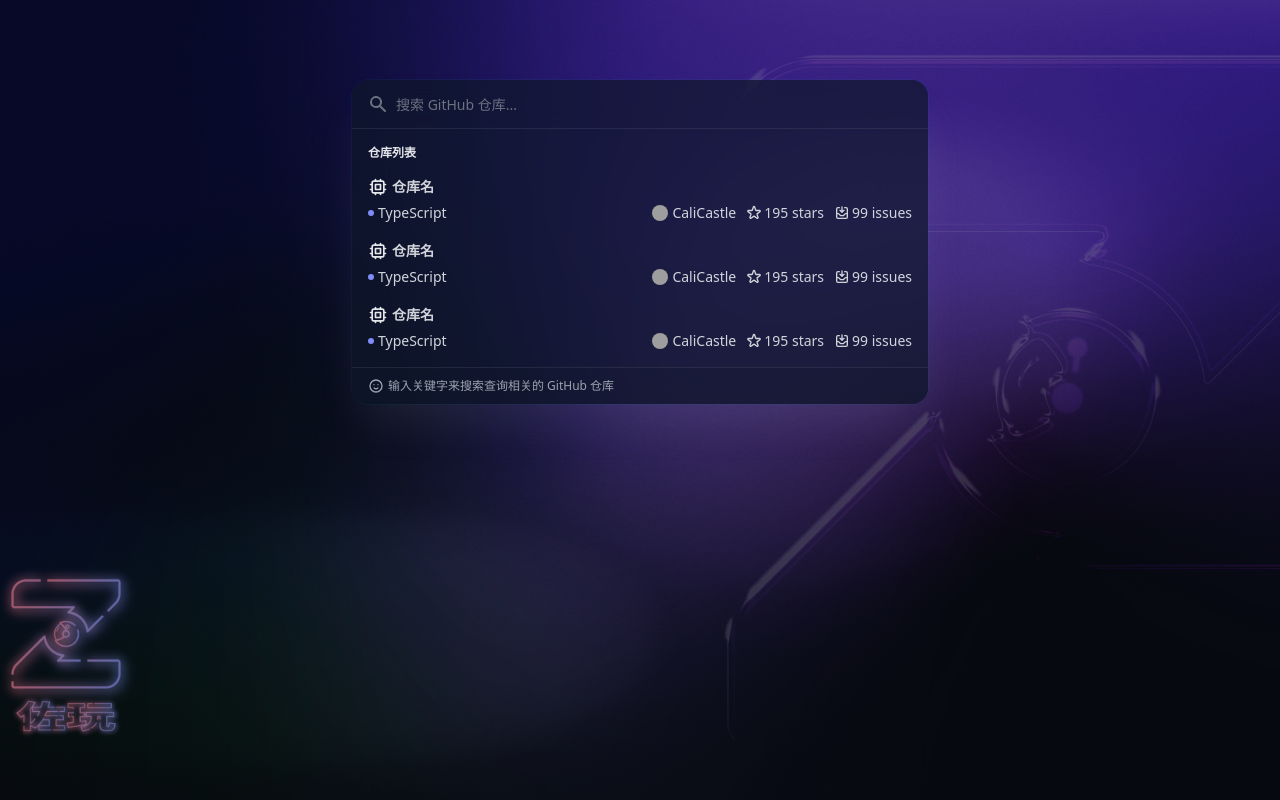
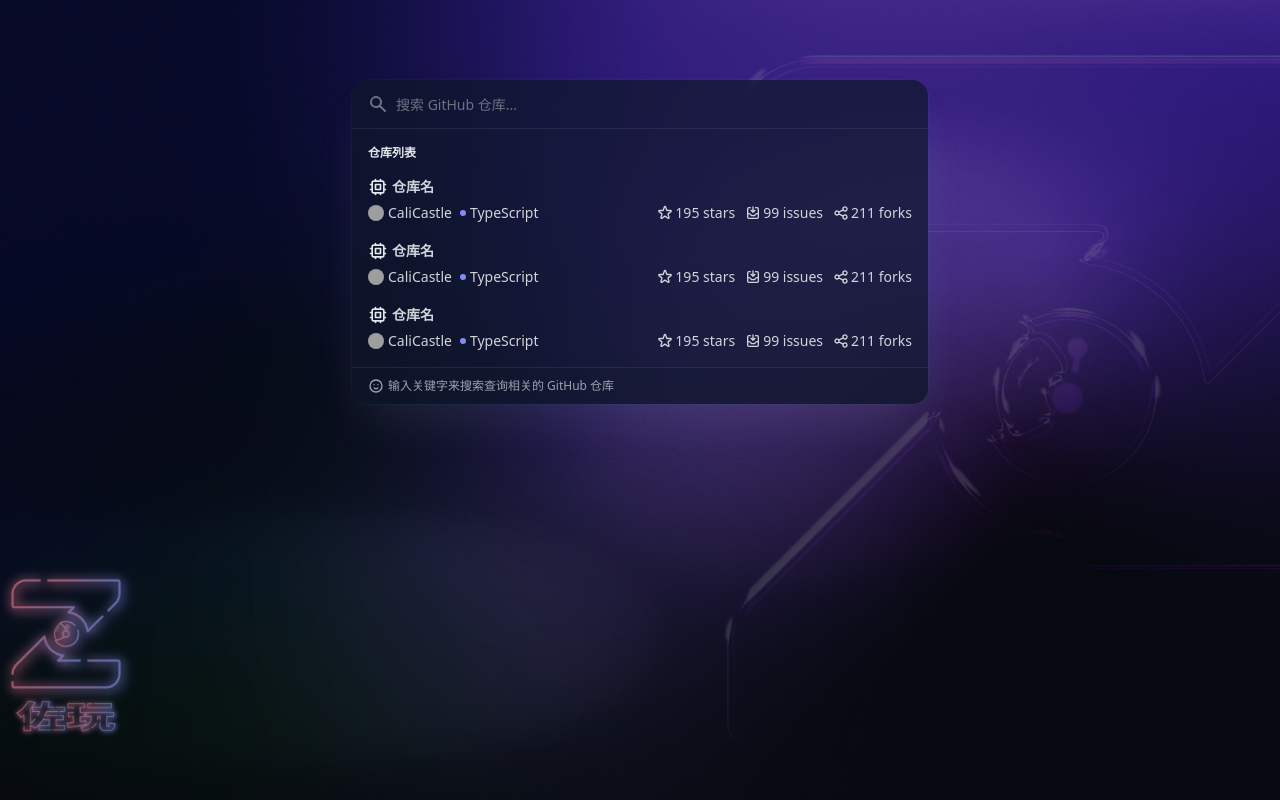
Before and after one commit to imaginix-inc/react-interview, a Next.js app: page / in a window 1280 px wide. Built offline with nearby package versions, Linux system fonts and the light colour scheme; grey boxes are pictures that could not be loaded.

Commit message:
Update RepositoryOption design

```diff
--- a/components/RepositoryOption.tsx
+++ b/components/RepositoryOption.tsx
@@ -1,6 +1,11 @@
 import { FC } from 'react'
 import { Combobox } from '@headlessui/react'
-import { ChipIcon, InboxInIcon, StarIcon } from '@heroicons/react/outline'
+import {
+  ChipIcon,
+  InboxInIcon,
+  ShareIcon,
+  StarIcon,
+} from '@heroicons/react/outline'
 import { classNames } from './Example'
 import Image from 'next/image'
 
@@ -29,14 +34,7 @@
           </header>
 
           <footer className="flex items-center justify-between">
-            <div className="flex items-center">
-              {/* Language */}
-              <span className="flex items-center space-x-1">
-                <span className="block w-1.5 h-1.5 rounded-full bg-indigo-400" />
-                <span>TypeScript</span>
-              </span>
-            </div>
-            <div className="flex items-center space-x-2.5">
+            <div className="flex items-center space-x-2">
               {/* Owner */}
               <span className="flex items-center space-x-1">
                 <span className="w-4 h-4 rounded-full overflow-hidden">
@@ -50,6 +48,13 @@
                 </span>
                 <span className="font-medium">CaliCastle</span>
               </span>
+              {/* Language */}
+              <span className="flex items-center space-x-1">
+                <span className="block w-1.5 h-1.5 rounded-full bg-indigo-400" />
+                <span className="font-medium">TypeScript</span>
+              </span>
+            </div>
+            <div className="flex items-center space-x-2.5">
               {/* Stargazers */}
               <span className="flex items-center space-x-0.5">
                 <StarIcon className="w-4 h-4" />
@@ -60,6 +65,11 @@
                 <InboxInIcon className="w-4 h-4" />
                 <span>99 issues</span>
               </span>
+              {/* Forks */}
+              <span className="flex items-center space-x-0.5">
+                <ShareIcon className="w-4 h-4" />
+                <span>211 forks</span>
+              </span>
             </div>
           </footer>
         </>
```
